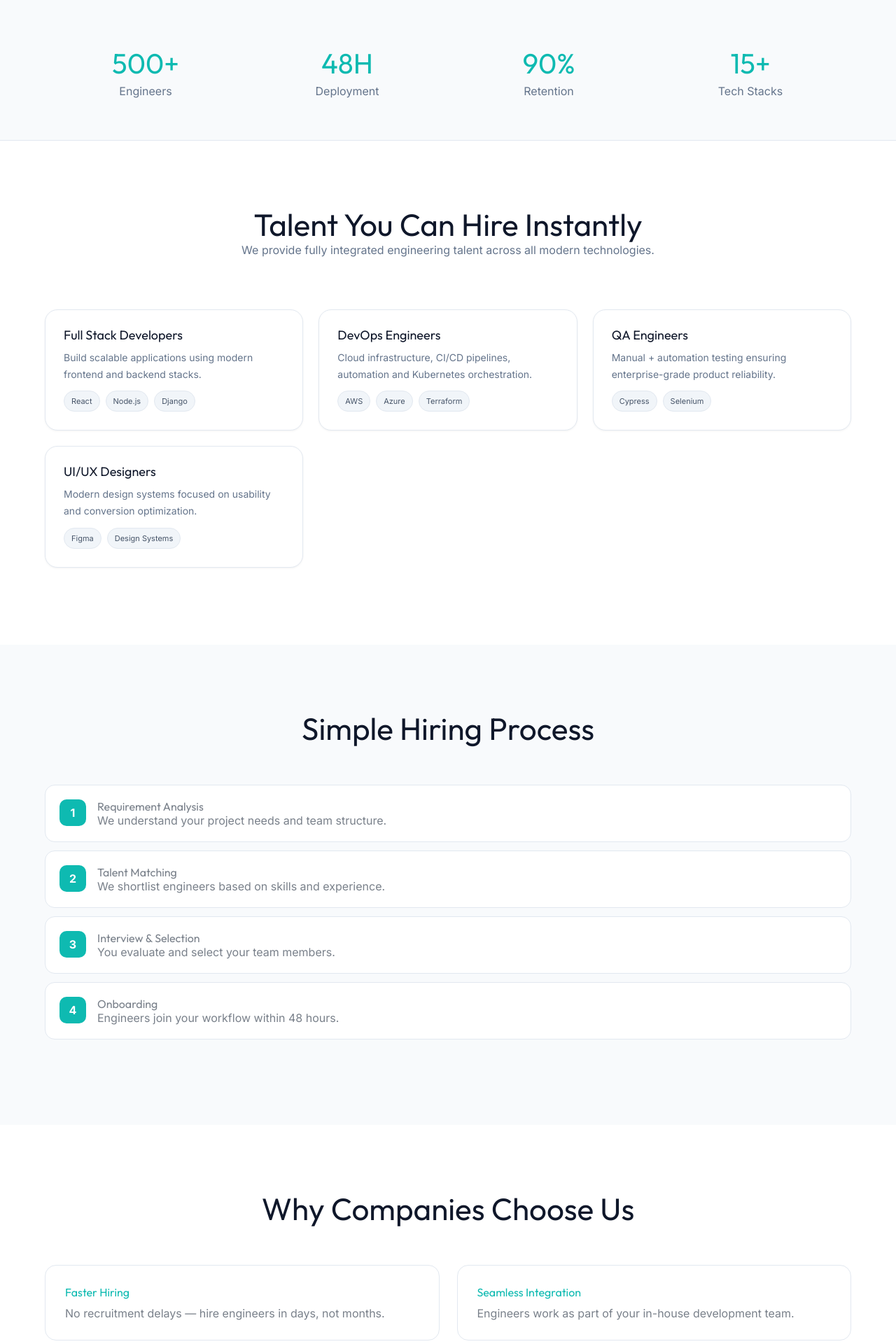
After one commit to MuhammadNouman769/btr_solutions, a Django app: page /staff-augmentation/ in a window 1280 px wide. The commit adds this page. Shown: the part 737-2657 px from the top of the page at 70% size. Run offline with Django 5.2, Linux system fonts and the light colour scheme; some libraries are stand-ins or nearby versions.

Commit message:
feat: Add Staff Augmentation page and update navigation
- Introduced a new Staff Augmentation services page at Templates/services/staff-aug.html with comprehensive content and styling.
- Updated header to include a link to the new Staff Augmentation page.
- Added corresponding view and URL routing for the Staff Augmentation service.

```diff
--- a/Templates/includes/header.html
+++ b/Templates/includes/header.html
@@ -345,6 +345,7 @@
             <li class="btr-dropdown__item"><a class="btr-dropdown__link" href="{% url 'product_dev' %}">Product Development</a></li>
             <li class="btr-dropdown__item"><a class="btr-dropdown__link" href="{% url 'sqa' %}">SQA</a></li>
             <li class="btr-dropdown__item"><a class="btr-dropdown__link" href="{% url 'dev_ops' %}">DevOps & Cloud</a></li>
+            <li class="btr-dropdown__item"><a class="btr-dropdown__link" href="{% url 'staff_aug' %}">Staff Augmentation</a></li>
             <li class="btr-dropdown__item"><a class="btr-dropdown__link" href="#">UI/UX Design</a></li>
           </ul>
 
--- /dev/null
+++ b/Templates/services/staff-aug.html
@@ -0,0 +1,450 @@
+{% extends 'base.html' %}
+{% load static %}
+
+{% block title %}Staff Augmentation | Tech Fury{% endblock %}
+
+{% block content %}
+
+<style>
+
+/* ================= BASE ================= */
+
+.tfsa-page{
+    background:#ffffff;
+    font-family:Inter, system-ui, sans-serif;
+    color:#0f172a;
+}
+
+.tfsa-container{
+    max-width:1200px;
+    margin:auto;
+    padding:0 24px;
+}
+
+.tfsa-section{
+    padding:110px 0;
+}
+
+/* ================= HERO ================= */
+
+.tfsa-hero{
+    position:relative;
+    min-height:92vh;
+    display:flex;
+    align-items:center;
+    background:#ffffff;
+    overflow:hidden;
+}
+
+.tfsa-hero::before{
+    content:'';
+    position:absolute;
+    inset:0;
+    background:
+    linear-gradient(90deg, rgba(54,49,49,0.95), rgba(37,34,34,0.75)),
+    url('https://images.unsplash.com/photo-1521737604893-d14cc237f11d?auto=format&fit=crop&w=2400&q=80');
+    background-size:cover;
+    background-position:center;
+}
+
+.tfsa-hero-content{
+    position:relative;
+    max-width:900px;
+}
+
+.tfsa-badge{
+    display:inline-flex;
+    padding:8px 14px;
+    border-radius:999px;
+    background:#ecfeff;
+    border:1px solid #a5f3fc;
+    color:#0891b2;
+    font-size:13px;
+    margin-bottom:18px;
+}
+
+.tfsa-hero h1{
+    font-size:62px;
+    line-height:1.05;
+    font-weight:800;
+    margin-bottom:18px;
+    color:white;
+}
+
+.tfsa-hero p{
+    font-size:18px;
+    line-height:1.8;
+    color:white;
+    margin-bottom:28px;
+}
+
+.tfsa-btn{
+    display:inline-flex;
+    padding:14px 26px;
+    background:#0ebab1;
+    color:#79808a;
+    border-radius:12px;
+    text-decoration:none;
+    font-weight:600;
+}
+
+.tfsa-btn:hover{
+    color:#0ebab1;
+    background:#79808a;
+}
+
+/* ================= TRUST ================= */
+
+.tfsa-trust{
+    background:#f8fafc;
+    border-top:1px solid #e2e8f0;
+    border-bottom:1px solid #e2e8f0;
+}
+
+.tfsa-trust-grid{
+    display:grid;
+    grid-template-columns:repeat(4,1fr);
+    text-align:center;
+    padding:60px 0;
+}
+
+.tfsa-trust-grid h3{
+    font-size:40px;
+    margin:20px;
+    color:#0ebab1;
+}
+
+.tfsa-trust-grid p{
+    color:#64748b;
+}
+
+/* ================= HEAD ================= */
+
+.tfsa-head{
+    text-align:center;
+    margin-bottom:70px;
+}
+
+.tfsa-head h2{
+    font-size:44px;
+    color:#0f172a;
+    margin-bottom:12px;
+}
+
+.tfsa-head p{
+    max-width:750px;
+    margin:auto;
+    color:#64748b;
+    line-height:1.8;
+}
+
+/* ================= MODERN CARDS ================= */
+
+.tfsa-grid{
+    display:grid;
+    grid-template-columns:repeat(auto-fit,minmax(280px,1fr));
+    gap:22px;
+}
+
+.tfsa-card{
+    background:#ffffff;
+    border:1px solid #e2e8f0;
+    border-radius:18px;
+    padding:26px;
+    transition:.25s ease;
+    box-shadow:0 1px 3px rgba(0,0,0,0.05);
+}
+
+.tfsa-card:hover{
+    transform:translateY(-6px);
+    box-shadow:0 18px 40px rgba(0,0,0,0.08);
+    border-color:#06b6d4;
+}
+
+.tfsa-card h3{
+    font-size:18px;
+    margin-bottom:10px;
+    color:#0f172a;
+}
+
+.tfsa-card p{
+    font-size:14px;
+    color:#64748b;
+    line-height:1.7;
+}
+
+/* ================= TAGS ================= */
+
+.tfsa-tags{
+    margin-top:12px;
+    display:flex;
+    flex-wrap:wrap;
+    gap:8px;
+}
+
+.tfsa-tag{
+    font-size:11px;
+    padding:4px 10px;
+    border-radius:999px;
+    background:#f1f5f9;
+    color:#475569;
+    border:1px solid #e2e8f0;
+}
+
+/* ================= PROCESS ================= */
+
+.tfsa-process{
+    background:#f8fafc;
+}
+
+.tfsa-step{
+    display:flex;
+    gap:16px;
+    padding:20px;
+    background:#fff;
+    border:1px solid #e2e8f0;
+    border-radius:14px;
+    margin-bottom:12px;
+}
+
+.tfsa-num{
+    width:38px;
+    height:38px;
+    border-radius:10px;
+    background:#0ebab1;
+    color:#fff;
+    display:flex;
+    align-items:center;
+    justify-content:center;
+    font-weight:700;
+}
+
+/* ================= WHY ================= */
+
+.tfsa-why{
+    display:grid;
+    grid-template-columns:repeat(2,1fr);
+    gap:25px;
+}
+
+.tfsa-why-box{
+    padding:28px;
+    border-radius:16px;
+    border:1px solid #e2e8f0;
+    background:#ffffff;
+}
+
+.tfsa-why-box h3{
+    color:#0ebab1;
+    margin-bottom:10px;
+}
+
+/* ================= CTA ================= */
+
+.tfsa-cta{
+    text-align:center;
+    padding:90px 30px;
+    background:#0f172a;
+    color:#fff;
+    border-radius:20px;
+}
+
+.tfsa-cta p{
+    color:#cbd5e1;
+    max-width:700px;
+    margin:auto;
+}
+
+/* ================= RESPONSIVE ================= */
+
+@media(max-width:900px){
+.tfsa-hero h1{font-size:38px;}
+.tfsa-trust-grid{grid-template-columns:1fr 1fr;}
+.tfsa-why{grid-template-columns:1fr;}
+}
+
+</style>
+
+<!-- HERO -->
+<section class="tfsa-hero">
+<div class="tfsa-container">
+
+<div class="tfsa-hero-content">
+
+<span class="tfsa-badge">
+Dedicated Engineering Teams On Demand
+</span>
+
+<h1>Hire Top Tech Talent Without Long Recruitment Cycles</h1>
+
+<p>
+Scale your engineering team instantly with pre-vetted developers,
+DevOps engineers, QA specialists, and designers who integrate directly
+into your workflow and accelerate product delivery.
+</p>
+
+<a href="{% url 'contact_us' %}" class="tfsa-btn">
+Hire Talent
+</a>
+
+</div>
+
+</div>
+</section>
+
+<!-- TRUST -->
+<section class="tfsa-trust">
+<div class="tfsa-container">
+
+<div class="tfsa-trust-grid">
+
+<div>
+<h3>500+</h3>
+<p>Engineers</p>
+</div>
+
+<div>
+<h3>48H</h3>
+<p>Deployment</p>
+</div>
+
+<div>
+<h3>90%</h3>
+<p>Retention</p>
+</div>
+
+<div>
+<h3>15+</h3>
+<p>Tech Stacks</p>
+</div>
+
+</div>
+
+</div>
+</section>
+
+<!-- SERVICES -->
+<section class="tfsa-section">
+<div class="tfsa-container">
+
+<div class="tfsa-head">
+<h2>Talent You Can Hire Instantly</h2>
+<p>We provide fully integrated engineering talent across all modern technologies.</p>
+</div>
+
+<div class="tfsa-grid">
+
+<div class="tfsa-card">
+<h3>Full Stack Developers</h3>
+<p>Build scalable applications using modern frontend and backend stacks.</p>
+<div class="tfsa-tags">
+<span class="tfsa-tag">React</span>
+<span class="tfsa-tag">Node.js</span>
+<span class="tfsa-tag">Django</span>
+</div>
+</div>
+
+<div class="tfsa-card">
+<h3>DevOps Engineers</h3>
+<p>Cloud infrastructure, CI/CD pipelines, automation and Kubernetes orchestration.</p>
+<div class="tfsa-tags">
+<span class="tfsa-tag">AWS</span>
+<span class="tfsa-tag">Azure</span>
+<span class="tfsa-tag">Terraform</span>
+</div>
+</div>
+
+<div class="tfsa-card">
+<h3>QA Engineers</h3>
+<p>Manual + automation testing ensuring enterprise-grade product reliability.</p>
+<div class="tfsa-tags">
+<span class="tfsa-tag">Cypress</span>
+<span class="tfsa-tag">Selenium</span>
+</div>
+</div>
+
+<div class="tfsa-card">
+<h3>UI/UX Designers</h3>
+<p>Modern design systems focused on usability and conversion optimization.</p>
+<div class="tfsa-tags">
+<span class="tfsa-tag">Figma</span>
+<span class="tfsa-tag">Design Systems</span>
+</div>
+</div>
+
+</div>
+
+</div>
+</section>
+
+<!-- PROCESS -->
+<section class="tfsa-section tfsa-process">
+<div class="tfsa-container">
+
+<div class="tfsa-head">
+<h2>Simple Hiring Process</h2>
+</div>
+
+<div class="tfsa-step">
+<div class="tfsa-num">1</div>
+<div><h3>Requirement Analysis</h3><p>We understand your project needs and team structure.</p></div>
+</div>
+
+<div class="tfsa-step">
+<div class="tfsa-num">2</div>
+<div><h3>Talent Matching</h3><p>We shortlist engineers based on skills and experience.</p></div>
+</div>
+
+<div class="tfsa-step">
+<div class="tfsa-num">3</div>
+<div><h3>Interview & Selection</h3><p>You evaluate and select your team members.</p></div>
+</div>
+
+<div class="tfsa-step">
+<div class="tfsa-num">4</div>
+<div><h3>Onboarding</h3><p>Engineers join your workflow within 48 hours.</p></div>
+</div>
+
+</div>
+</section>
+
+<!-- WHY -->
+<section class="tfsa-section">
+<div class="tfsa-container">
+
+<div class="tfsa-head">
+<h2>Why Companies Choose Us</h2>
+</div>
+
+<div class="tfsa-why">
+
+<div class="tfsa-why-box">
+<h3>Faster Hiring</h3>
+<p>No recruitment delays — hire engineers in days, not months.</p>
+</div>
+
+<div class="tfsa-why-box">
+<h3>Seamless Integration</h3>
+<p>Engineers work as part of your in-house development team.</p>
+</div>
+
+</div>
+
+</div>
+</section>
+
+<!-- CTA -->
+<section class="tfsa-section">
+<div class="tfsa-container">
+
+<div class="tfsa-cta">
+<h2>Start Scaling Your Engineering Team Today</h2>
+<p>Access top-tier global talent instantly and accelerate product delivery.</p>
+<br>
+<a href="{% url 'contact_us' %}" class="tfsa-btn">Get Started</a>
+</div>
+
+</div>
+</section>
+
+{% endblock %}
--- a/apps/main/urls.py
+++ b/apps/main/urls.py
@@ -18,5 +18,6 @@ urlpatterns = [
     path('sqa/', views.sqa, name='sqa'),
     path('web-development/', views.web_dev, name='web_dev'),
     path('product-development/', views.product_dev, name='product_dev'),
-    path('dev-ops/', views.devops, name='dev_ops')
+    path('dev-ops/', views.devops, name='dev_ops'),
+    path('staff-augmentation/', views.staff_aug, name='staff_aug')
 ]
--- a/apps/main/views.py
+++ b/apps/main/views.py
@@ -52,3 +52,6 @@ def product_dev(request):
 
 def devops(request):
     return render(request, 'services/devops.html')
+
+def staff_aug(request):
+    return render(request, 'services/staff-aug.html')
```
